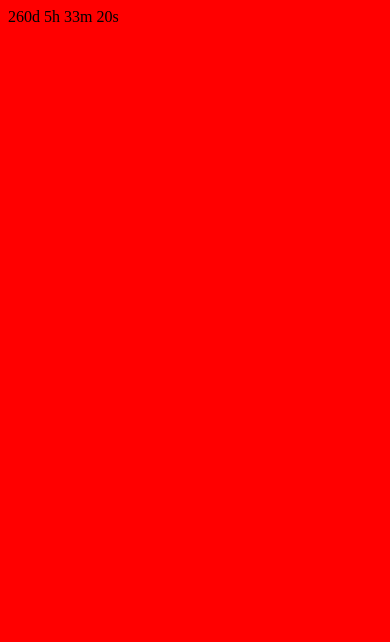
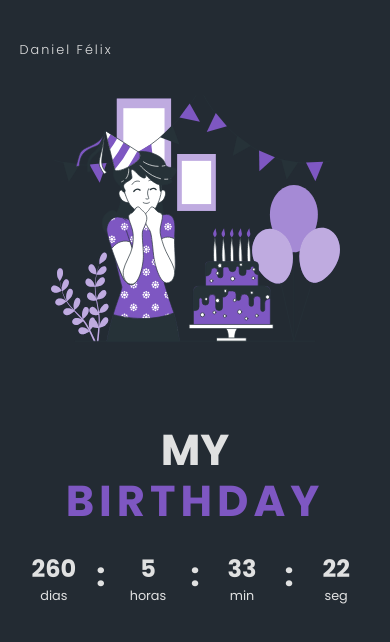
Before and after one commit to danzSTK/my_birth_day, a website built with Parcel: page src/index.html in a window 390 px wide. Built offline with nearby package versions, Linux system fonts and the light colour scheme.

Commit message:
conclusão da hero

```diff
--- a/package.json
+++ b/package.json
@@ -2,9 +2,9 @@
   "name": "my__birthday",
   "version": "1.0.0",
   "description": "",
-  "main": "index.js",
   "scripts": {
     "dev": "parcel src/index.html src/styles/main.scss src/scripts/main.js",
+    "build": "parcel build src/index.html",
     "test": "echo \"Error: no test specified\" && exit 1"
   },
   "keywords": [],
--- a/src/index.html
+++ b/src/index.html
@@ -8,7 +8,20 @@
 </head>
 <body>
 
-    <span id="contador"></span>
+    <header>
+        <div class="container">
+            <h1>Daniel Félix</h1>
+        </div>
+    </header>
+    <section class="hero">
+        <div class="container">
+            <img class="hero__image" src="images/Birthday cake-bro.svg" alt="Animation happier">
+            <div class="content">
+                <h2>My <br> <strong>Birthday</strong></h2>
+                <span id="contador"></span>
+            </div>
+        </div>
+    </section>
 
     <script src="scripts/main.js"></script>
 </body>
--- a/src/scripts/main.js
+++ b/src/scripts/main.js
@@ -20,7 +20,7 @@ function CriaEvento(dataDoEvento){
             const minutosAteOEvento = Math.floor((distanciaAteOEvento % horasEmMs) / minutosEmMs);
             const segundosAteOEvento = Math.floor((distanciaAteOEvento % minutosEmMs)/ 1000);
 
-            document.getElementById('contador').innerHTML = `${diasAteOEvento}d ${horasAteOEvento}h ${minutosAteOEvento}m ${segundosAteOEvento}s`
+            document.getElementById('contador').innerHTML = `<strong>${diasAteOEvento}<br><b>dias</b></strong> : <strong>${horasAteOEvento}<br><b>horas</b></strong> : <strong>${minutosAteOEvento}<br><b>min</b></strong> : <strong>${segundosAteOEvento}<br><b>seg</b></strong>`
 
             if(distanciaAteOEvento < 0){
                 clearInterval(contador)
--- /dev/null
+++ b/src/styles/_hero.scss
@@ -0,0 +1,116 @@
+.hero{
+    .container {
+        height: 100vh;
+        display: flex;
+        flex-direction: row-reverse;
+        justify-content: space-between;
+        align-items: center;
+        gap: 50px;
+
+        @media(max-width: 640px){
+            display: flex;
+            flex-direction: column;
+            justify-content: start;
+        }
+
+        @media(min-width: 641px) and (max-width: 1023px){
+            gap: 0;
+        }
+        .content{
+            width: 50%;
+            text-align: center;
+
+            @media(max-width: 640px){
+                width: 100%;
+                margin: -1rem;
+            }
+
+            h2{
+                text-transform: uppercase;
+                text-align: center;
+                font-family: Poppins;
+                font-size: 4.5rem;
+                font-weight: 700;
+                line-height: 5rem;
+                margin-bottom: 54px;
+
+                @media(max-width: 640px){
+                    font-size: 2.7rem;
+                    line-height: 3.2rem;
+                    margin-bottom: 1.5rem;
+                }
+
+                @media(min-width: 641px) and (max-width: 1023px){
+                    font-size: 3rem;
+                    line-height: 3.5rem;
+                    margin-bottom: 20px;
+                }
+
+                strong{
+                    letter-spacing: 5px;
+                    color: #7E57C2;
+                }
+            }
+
+            span{
+                display: flex;
+                justify-content: center;
+                text-align: center;
+                gap: 50px;
+                font-family: 'Poppins';
+                font-weight: bold;
+                font-size: 2rem;
+
+                @media(max-width: 640px){
+                    gap: 15px;
+
+                    strong{
+                        display: flex;
+                        flex-direction: column;
+                        align-items: center;
+                        width: 100%;
+                        max-width: 55px;
+                        font-size: 1.5rem;
+                    }
+
+                    b{
+                        width: 100%;
+                        text-align: center;
+                        font-size: .8rem;
+                        font-weight: 400;
+                        line-height: 1.2rem;
+                    }
+                }
+
+                @media(min-width: 641px) and (max-width: 1023px){
+                    gap: 24px;
+                    font-size: 1.6rem;
+                    line-height: 1.8rem;
+
+                    strong{
+                        width: 100%;
+                    }
+                    b{
+                        font-size: 1rem;
+                        font-weight: 300;
+                    }
+                }
+                @media (min-width: 1024px) and (max-width: 1400px){
+                    gap: 32px;
+                }
+            }
+        }
+    }
+
+    &__image{
+        display: block;
+        width: 50%;
+
+        @media(max-width: 640px){
+            width: 100%;
+            margin-top: 40px;
+        }
+    }
+
+
+}
--- a/src/styles/main.scss
+++ b/src/styles/main.scss
@@ -1,3 +1,51 @@
+@use 'hero';
+
+@import url('https://fonts.googleapis.com/css2?family=Poppins:wght@300;400;700&display=swap');
+
+*{
+    margin: 0;
+    padding: 0;
+    box-sizing: border-box;
+}
+
 body{
-    background-color: red;
+    background-color: #232B33;
+    font-family: 'Poppins';
+    color: #eeee;
 }
+
+.container{
+    max-width: 1400px;
+    width: 100%;
+    margin: 0 auto;
+
+    @media(max-width: 640px){
+        max-width: 80%;
+    }
+
+    @media(max-width: 1023px){
+        max-width: 90%;
+    }
+}
+
+header{
+    position: absolute;
+    left: 0;
+    right: 0;
+    top: 5%;
+    h1{
+        font-size: 17px;
+        font-weight: 300;
+        letter-spacing: 2px;
+        line-height: 22px;
+
+        @media(max-width: 640px){
+            font-size: .8rem;
+            line-height: 1rem;
+        }
+
+        @media (min-width: 1024px) and (max-width: 1400px){
+            margin-left: 25px;
+        }
+    }
+}
```
Also changed, not shown: src/images/Birthday cake-bro.svg (added).
